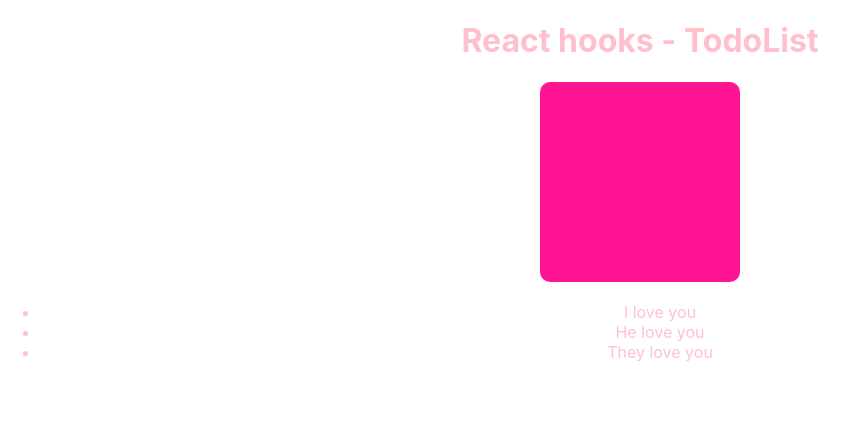
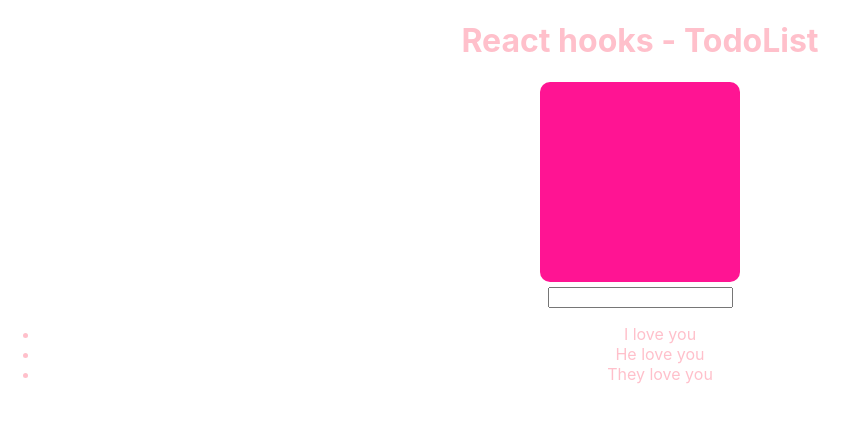
Before and after one commit to differwor/ReactHooks, a React (Create React App) app: page / in a window 1280 px wide. Shown: the top 422 px of the page, without its empty margins (0-858 px from the left). Built offline with nearby package versions, Linux system fonts and the light colour scheme.

Commit message:
todoform

```diff
--- a/src/App.js
+++ b/src/App.js
@@ -1,6 +1,7 @@
 import { useState } from 'react';
 import './App.scss';
 import ColorBox from './components/ColorBox';
+import TodoForm from './components/TodoForm';
 import TodoList from './components/TodoList';
 
 function App() {
@@ -20,12 +21,28 @@
     setTodoList(newTodoList);
   }
 
+  function handleTodoFormSubmit(formValues) {
+    console.log(formValues);
+    // add new todo to current todolist
+    const newTodo = {
+      id: todoList.length + 1,
+      ...formValues
+    };
+
+    const newTodoList = [...todoList];
+    newTodoList.push(newTodo); //them 1 item
+    setTodoList(newTodoList);
+  }
+
   return (
     <div className="app">
       <h1>React hooks - TodoList</h1>
 
       <ColorBox />
+
+      <TodoForm onSubmit={handleTodoFormSubmit} />
       <TodoList todos={todoList} onToDoClick={handleTodoClick} />
+
     </div>
   );
 }
--- /dev/null
+++ b/src/components/TodoForm/index.jsx
@@ -0,0 +1,40 @@
+import React, { useState } from 'react';
+import PropTypes from 'prop-types';
+
+TodoForm.propTypes = {
+    onSubmit: PropTypes.func,
+};
+
+TodoForm.defaultProps = {
+    onSubmit: null
+}
+
+function TodoForm(props) {
+    const {onSubmit} = props;
+    const [value, setValue] = useState('');
+
+    function handleValue (e) {
+        setValue(e.target.value);
+    }
+
+    function handleSubmit(e) {
+        e.preventDefault(); //prevent reloading browser - nhan nut enter k bi reload
+        if(!onSubmit) return;
+
+        const formValues = { // viet ntn de sau nay de them truong du lieu
+             title: value
+        };
+        onSubmit(formValues);
+
+        // reset form
+        setValue('');
+    }
+
+    return (
+        <form onSubmit={handleSubmit}>
+            <input type="text" value={value} onChange={handleValue} />
+        </form>
+    );
+}
+
+export default TodoForm;
--- a/src/components/TodoList/index.jsx
+++ b/src/components/TodoList/index.jsx
@@ -23,7 +23,7 @@
 
     return (
         <ul className="todo-list">
-            {todos.map(todo => (
+            {todos.map(todo => ( //map : tra ve 1 mang moi co gia tri tuong ung todos
                 <li
                     key={todo.id}
                     onClick={() => handleClick(todo)}
```
